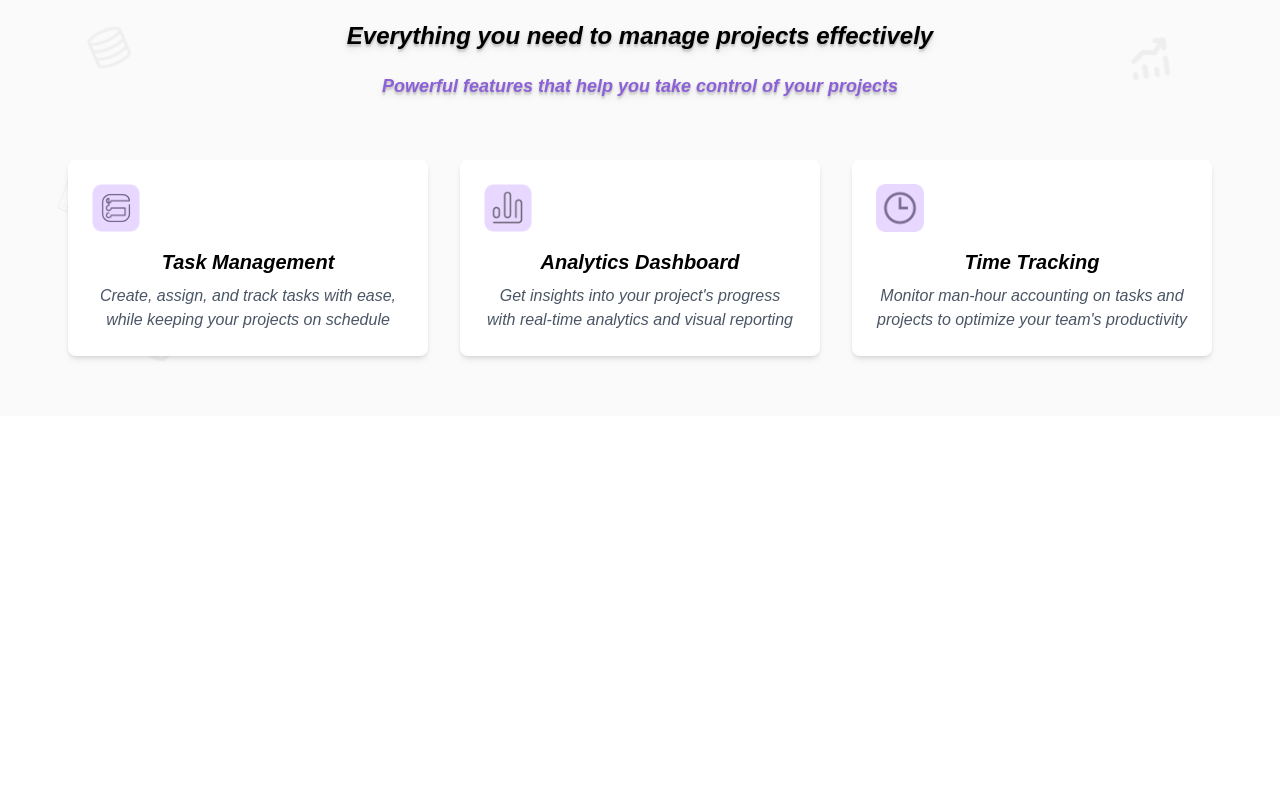
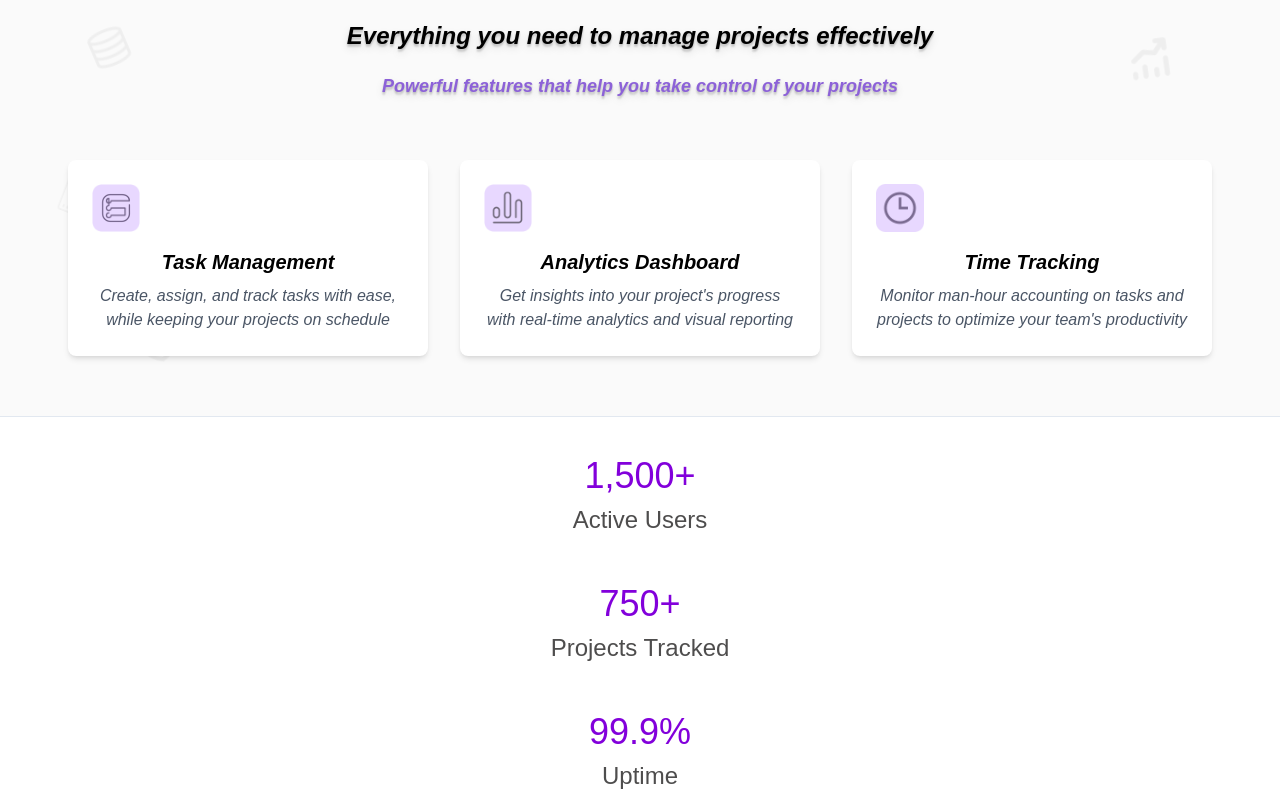
Before and after one commit to TypeErrorDev/task-day, a Next.js app: page / in a window 1280 px wide. Shown: the part 659-1459 px from the top of the page. Before the commit the page ends 1075 px from the top, so only its background shows below. Built offline with nearby package versions, Linux system fonts and the light colour scheme.

Commit message:
[feat] created the stats section.

```diff
--- /dev/null
+++ b/app/components/ActiveStats.tsx
@@ -0,0 +1,20 @@
+function ActiveStats() {
+  return (
+    <div className="flex flex-col justify-center items-center mt-10">
+      <div className="text-center">
+        <p className="text-purple-700 text-4xl">1,500+</p>
+        <p className="text-2xl text-[#4e4d4d] m-2">Active Users</p>
+      </div>
+      <div className="text-center mt-10">
+        <p className="text-purple-700 text-4xl">750+</p>
+        <p className="text-2xl text-[#4e4d4d] m-2">Projects Tracked</p>
+      </div>
+      <div className="text-center mt-10">
+        <p className="text-purple-700 text-4xl">99.9%</p>
+        <p className="text-2xl text-[#4e4d4d] m-2">Uptime</p>
+      </div>
+    </div>
+  );
+}
+
+export default ActiveStats;
--- a/app/components/LandingPage.tsx
+++ b/app/components/LandingPage.tsx
@@ -1,3 +1,4 @@
+import ActiveStats from "./ActiveStats";
 import CTA from "./CTA";
 import Features from "./Features";
 import LandingPageTopBar from "./LandingPageTopBar";
@@ -8,6 +9,7 @@ function LandingPage() {
       <LandingPageTopBar />
       <CTA />
       <Features />
+      <ActiveStats />
     </>
   );
 }
```
